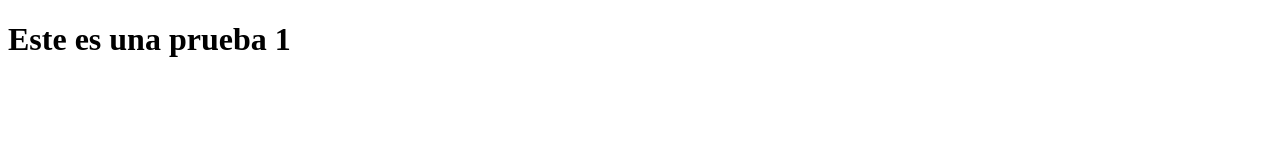
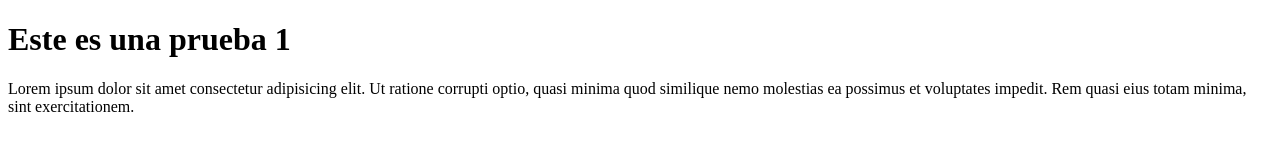
Before and after one commit to edjogu/_test-pythonCode, a plain HTML site: page index.html in a window 1280 px wide. Drawn offline with Linux system fonts and the light colour scheme.

Commit message:
Added div container

```diff
--- a/index.html
+++ b/index.html
@@ -8,5 +8,11 @@
 </head>
 <body>
 <h1>Este es una prueba 1</h1>
+<!--DIV Contenedor 1-->
+<div class="container">
+    <div class="row">
+        <p>Lorem ipsum dolor sit amet consectetur adipisicing elit. Ut ratione corrupti optio, quasi minima quod similique nemo molestias ea possimus et voluptates impedit. Rem quasi eius totam minima, sint exercitationem.</p>
+    </div>
+</div>
 </body>
 </html>
```
